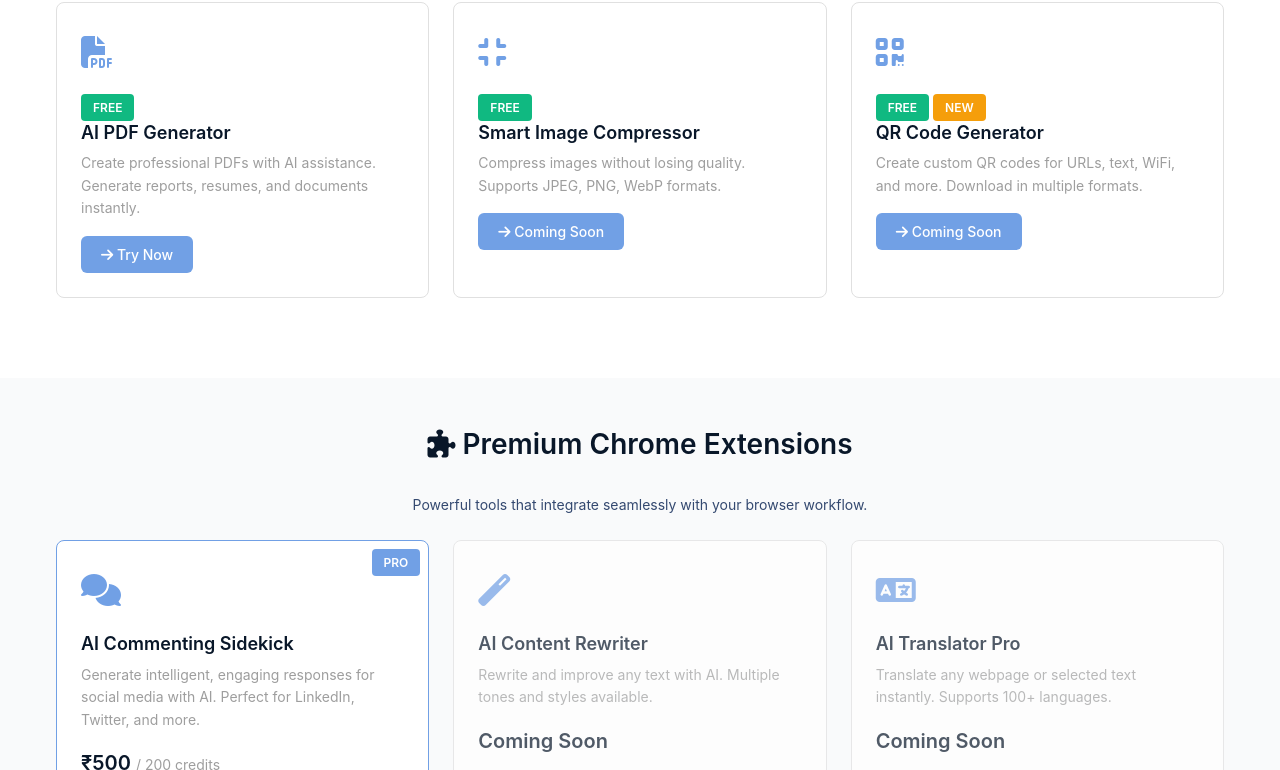
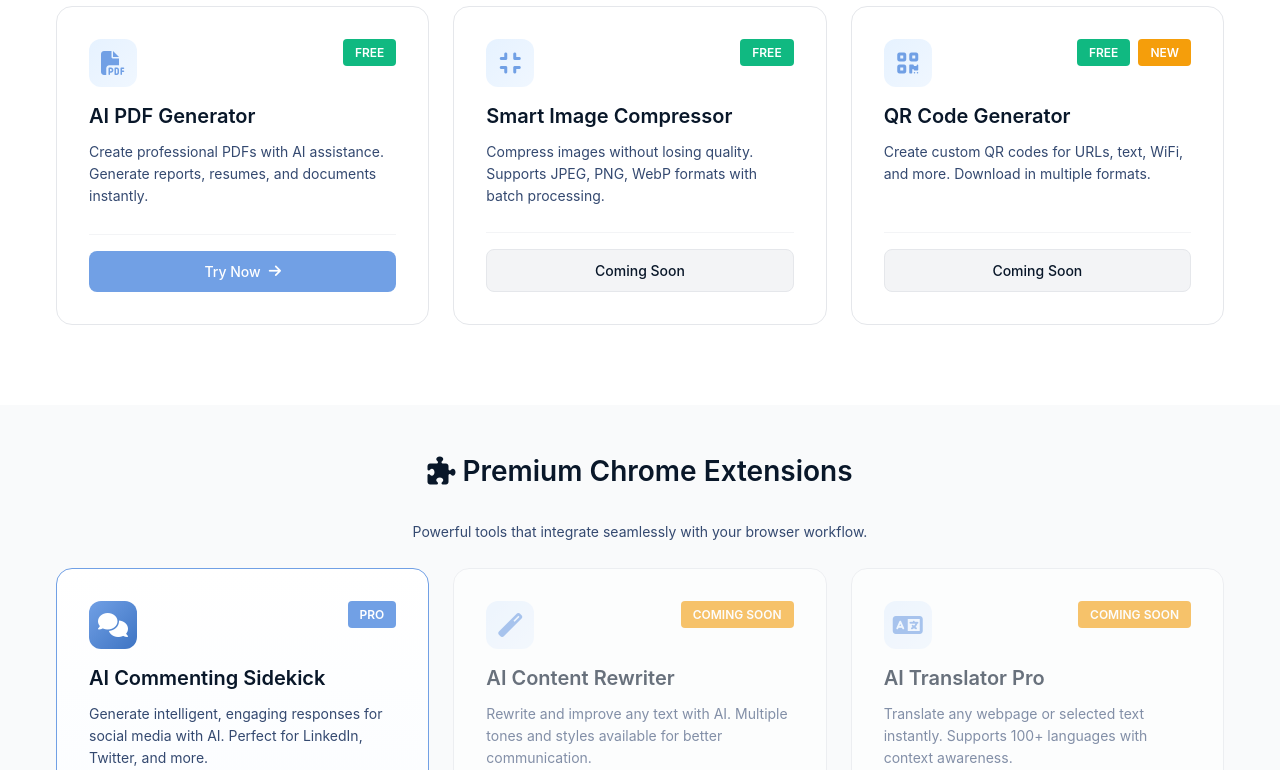
Before and after one commit to seoorbmarketing/automatemybiz-tools, a website: page index.html in a window 1280 px wide. Shown: the part 521-1291 px from the top of the page. Drawn offline with Linux system fonts and the light colour scheme.

Commit message:
Redesign product cards with cleaner, modern look
- Remove hover effects from cards
- Add structured card layout with header, content, and footer
- Use gradient backgrounds for icon containers
- Improve button styling with better colors
- Add proper spacing and typography
- Make premium cards subtly different with gradient background
- Simplify overall design for better visual hierarchy

```diff
--- a/assets/css/style.css
+++ b/assets/css/style.css
@@ -128,16 +128,19 @@ a:hover {
 
 /* Buttons */
 .btn {
-  display: inline-block;
-  padding: 0.5rem 1.25rem;
+  display: inline-flex;
+  align-items: center;
+  gap: 0.5rem;
+  padding: 0.625rem 1.25rem;
   font-size: 0.875rem;
   font-weight: 500;
-  border-radius: 6px;
+  border-radius: 8px;
   border: none;
   cursor: pointer;
   transition: all 0.2s ease;
   text-align: center;
   line-height: 1.5;
+  text-decoration: none;
 }
 
 .btn-primary {
@@ -152,14 +155,14 @@ a:hover {
 }
 
 .btn-secondary {
-  background: transparent;
-  color: var(--impact-blue);
-  border: 1px solid var(--impact-blue);
+  background: #F3F4F6;
+  color: var(--dark-blue);
+  border: 1px solid #E5E7EB;
 }
 
-.btn-secondary:hover {
-  background: var(--impact-blue);
-  color: var(--white);
+.btn-secondary:hover:not(:disabled) {
+  background: #E5E7EB;
+  border-color: #D1D5DB;
 }
 
 .btn-dark {
@@ -169,6 +172,16 @@ a:hover {
 
 .btn-dark:hover {
   background: var(--light-navy);
+}
+
+.btn:disabled {
+  opacity: 0.5;
+  cursor: not-allowed;
+}
+
+.btn:disabled:hover {
+  transform: none;
+  box-shadow: none;
 }
 
 /* Hero Section */
@@ -205,72 +218,113 @@ a:hover {
 
 .tool-grid {
   display: grid;
-  grid-template-columns: repeat(auto-fill, minmax(280px, 1fr));
+  grid-template-columns: repeat(auto-fill, minmax(320px, 1fr));
   gap: 1.5rem;
   margin-bottom: 2rem;
 }
 
 .tool-card {
   background: var(--white);
-  border: 1px solid var(--medium-gray);
-  border-radius: 8px;
-  padding: 1.5rem;
-  transition: all 0.3s ease;
+  border: 1px solid #E5E7EB;
+  border-radius: 16px;
+  padding: 2rem;
   position: relative;
-  overflow: hidden;
-}
-
-.tool-card:hover {
-  transform: translateY(-4px);
-  box-shadow: 0 8px 24px rgba(0, 0, 0, 0.1);
-  border-color: var(--impact-blue);
+  display: flex;
+  flex-direction: column;
+  height: 100%;
 }
 
 .tool-card.premium {
-  border-color: var(--impact-blue);
+  background: linear-gradient(to bottom, #FFFFFF 0%, #F8FBFF 100%);
+  border: 1px solid var(--impact-blue);
 }
 
-.tool-card.premium::before {
-  content: 'PRO';
-  position: absolute;
-  top: 0.5rem;
-  right: 0.5rem;
-  background: var(--impact-blue);
-  color: var(--white);
-  padding: 0.25rem 0.75rem;
-  border-radius: 4px;
-  font-size: 0.75rem;
-  font-weight: 600;
+.tool-card-header {
+  display: flex;
+  align-items: flex-start;
+  justify-content: space-between;
+  margin-bottom: 1rem;
 }
 
 .tool-icon {
-  font-size: 2rem;
-  margin-bottom: 1rem;
+  width: 48px;
+  height: 48px;
+  background: linear-gradient(135deg, #E6F2FF 0%, #F0F7FF 100%);
+  border-radius: 12px;
+  display: flex;
+  align-items: center;
+  justify-content: center;
+  font-size: 1.5rem;
   color: var(--impact-blue);
 }
 
+.tool-card.premium .tool-icon {
+  background: linear-gradient(135deg, var(--impact-blue) 0%, var(--tufts-blue) 100%);
+  color: var(--white);
+}
+
+.tool-badges {
+  display: flex;
+  gap: 0.5rem;
+  align-items: center;
+}
+
 .tool-card h3 {
-  font-size: 1.125rem;
-  margin-bottom: 0.5rem;
+  font-size: 1.25rem;
+  font-weight: 600;
+  margin-bottom: 0.75rem;
+  color: var(--dark-blue);
 }
 
 .tool-card p {
   font-size: 0.875rem;
-  color: var(--gray);
-  margin-bottom: 1rem;
+  line-height: 1.6;
+  color: var(--light-navy);
+  margin-bottom: 1.5rem;
+  flex-grow: 1;
 }
 
 .tool-price {
-  font-size: 1.25rem;
-  font-weight: 600;
+  font-size: 1.5rem;
+  font-weight: 700;
   color: var(--dark-blue);
-  margin-bottom: 1rem;
+  margin-bottom: 0.5rem;
 }
 
 .tool-price small {
   font-size: 0.875rem;
   font-weight: 400;
   color: var(--gray);
+  margin-left: 0.25rem;
+}
+
+.tool-card-footer {
+  margin-top: auto;
+  padding-top: 1rem;
+  border-top: 1px solid #F3F4F6;
+}
+
+.tool-card .btn {
+  width: 100%;
+  justify-content: center;
+  margin-bottom: 0.5rem;
+}
+
+.tool-card .btn:last-child {
+  margin-bottom: 0;
+}
+
+.tool-card-meta {
+  display: flex;
+  align-items: center;
+  gap: 1rem;
+  margin-top: 0.5rem;
+  font-size: 0.75rem;
+  color: var(--gray);
+}
+
+.tool-card-meta i {
+  font-size: 0.875rem;
 }
 
 /* Badge */
--- a/index.html
+++ b/index.html
@@ -62,42 +62,60 @@
       <div class="tool-grid">
         <!-- PDF Generator -->
         <div class="tool-card">
+          <div class="tool-card-header">
             <div class="tool-icon">
               <i class="fas fa-file-pdf"></i>
             </div>
+            <div class="tool-badges">
               <span class="badge badge-free">FREE</span>
+            </div>
+          </div>
           <h3>AI PDF Generator</h3>
           <p>Create professional PDFs with AI assistance. Generate reports, resumes, and documents instantly.</p>
-          <a href="/free-tools/pdf-generator" class="btn btn-primary btn-block">
-            <i class="fas fa-arrow-right"></i> Try Now
+          <div class="tool-card-footer">
+            <a href="/free-tools/pdf-generator" class="btn btn-primary">
+              Try Now <i class="fas fa-arrow-right"></i>
             </a>
+          </div>
         </div>
 
         <!-- Image Compressor -->
         <div class="tool-card">
+          <div class="tool-card-header">
             <div class="tool-icon">
               <i class="fas fa-compress"></i>
             </div>
+            <div class="tool-badges">
               <span class="badge badge-free">FREE</span>
+            </div>
+          </div>
           <h3>Smart Image Compressor</h3>
-          <p>Compress images without losing quality. Supports JPEG, PNG, WebP formats.</p>
-          <a href="/free-tools/image-compressor" class="btn btn-primary btn-block">
-            <i class="fas fa-arrow-right"></i> Coming Soon
+          <p>Compress images without losing quality. Supports JPEG, PNG, WebP formats with batch processing.</p>
+          <div class="tool-card-footer">
+            <a href="/free-tools/image-compressor" class="btn btn-secondary">
+              Coming Soon
             </a>
+          </div>
         </div>
 
         <!-- QR Code Generator -->
         <div class="tool-card">
+          <div class="tool-card-header">
             <div class="tool-icon">
               <i class="fas fa-qrcode"></i>
             </div>
+            <div class="tool-badges">
               <span class="badge badge-free">FREE</span>
               <span class="badge badge-new">NEW</span>
+            </div>
+          </div>
           <h3>QR Code Generator</h3>
           <p>Create custom QR codes for URLs, text, WiFi, and more. Download in multiple formats.</p>
-          <a href="/free-tools/qr-generator" class="btn btn-primary btn-block">
-            <i class="fas fa-arrow-right"></i> Coming Soon
+          <div class="tool-card-footer">
+            <a href="/free-tools/qr-generator" class="btn btn-secondary">
+              Coming Soon
             </a>
+          </div>
         </div>
       </div>
     </div>
@@ -114,50 +132,65 @@
       <div class="tool-grid">
         <!-- AI Commenting Sidekick -->
         <div class="tool-card premium">
+          <div class="tool-card-header">
             <div class="tool-icon">
               <i class="fas fa-comments"></i>
+            </div>
+            <div class="tool-badges">
+              <span class="badge badge-free" style="background: var(--impact-blue); color: white;">PRO</span>
+            </div>
           </div>
           <h3>AI Commenting Sidekick</h3>
           <p>Generate intelligent, engaging responses for social media with AI. Perfect for LinkedIn, Twitter, and more.</p>
           <div class="tool-price">
             ₹500 <small>/ 200 credits</small>
           </div>
-          <a href="/chrome-extensions/ai-commenting-sidekick" class="btn btn-primary btn-block">
-            <i class="fas fa-info-circle"></i> Learn More
+          <div class="tool-card-footer">
+            <a href="/chrome-extensions/ai-commenting-sidekick" class="btn btn-primary">
+              Learn More <i class="fas fa-arrow-right"></i>
             </a>
-          <a href="https://chrome.google.com/webstore" class="btn btn-secondary btn-block mt-1">
+            <a href="https://chrome.google.com/webstore" class="btn btn-secondary">
               <i class="fab fa-chrome"></i> Install Extension
             </a>
           </div>
+        </div>
 
         <!-- Future Extension Placeholder -->
-        <div class="tool-card" style="opacity: 0.7;">
+        <div class="tool-card" style="opacity: 0.6;">
+          <div class="tool-card-header">
             <div class="tool-icon">
               <i class="fas fa-magic"></i>
             </div>
+            <div class="tool-badges">
+              <span class="badge badge-new">COMING SOON</span>
+            </div>
+          </div>
           <h3>AI Content Rewriter</h3>
-          <p>Rewrite and improve any text with AI. Multiple tones and styles available.</p>
-          <div class="tool-price">
-            Coming Soon
-          </div>
-          <button class="btn btn-secondary btn-block" disabled>
+          <p>Rewrite and improve any text with AI. Multiple tones and styles available for better communication.</p>
+          <div class="tool-card-footer">
+            <button class="btn btn-secondary" disabled>
               <i class="fas fa-clock"></i> In Development
             </button>
           </div>
+        </div>
 
         <!-- Future Extension Placeholder -->
-        <div class="tool-card" style="opacity: 0.7;">
+        <div class="tool-card" style="opacity: 0.6;">
+          <div class="tool-card-header">
             <div class="tool-icon">
               <i class="fas fa-language"></i>
             </div>
+            <div class="tool-badges">
+              <span class="badge badge-new">COMING SOON</span>
+            </div>
+          </div>
           <h3>AI Translator Pro</h3>
-          <p>Translate any webpage or selected text instantly. Supports 100+ languages.</p>
-          <div class="tool-price">
-            Coming Soon
-          </div>
-          <button class="btn btn-secondary btn-block" disabled>
+          <p>Translate any webpage or selected text instantly. Supports 100+ languages with context awareness.</p>
+          <div class="tool-card-footer">
+            <button class="btn btn-secondary" disabled>
               <i class="fas fa-clock"></i> In Development
             </button>
+          </div>
         </div>
       </div>
     </div>
```
Lines whose indentation alone changed are shown as unchanged.
